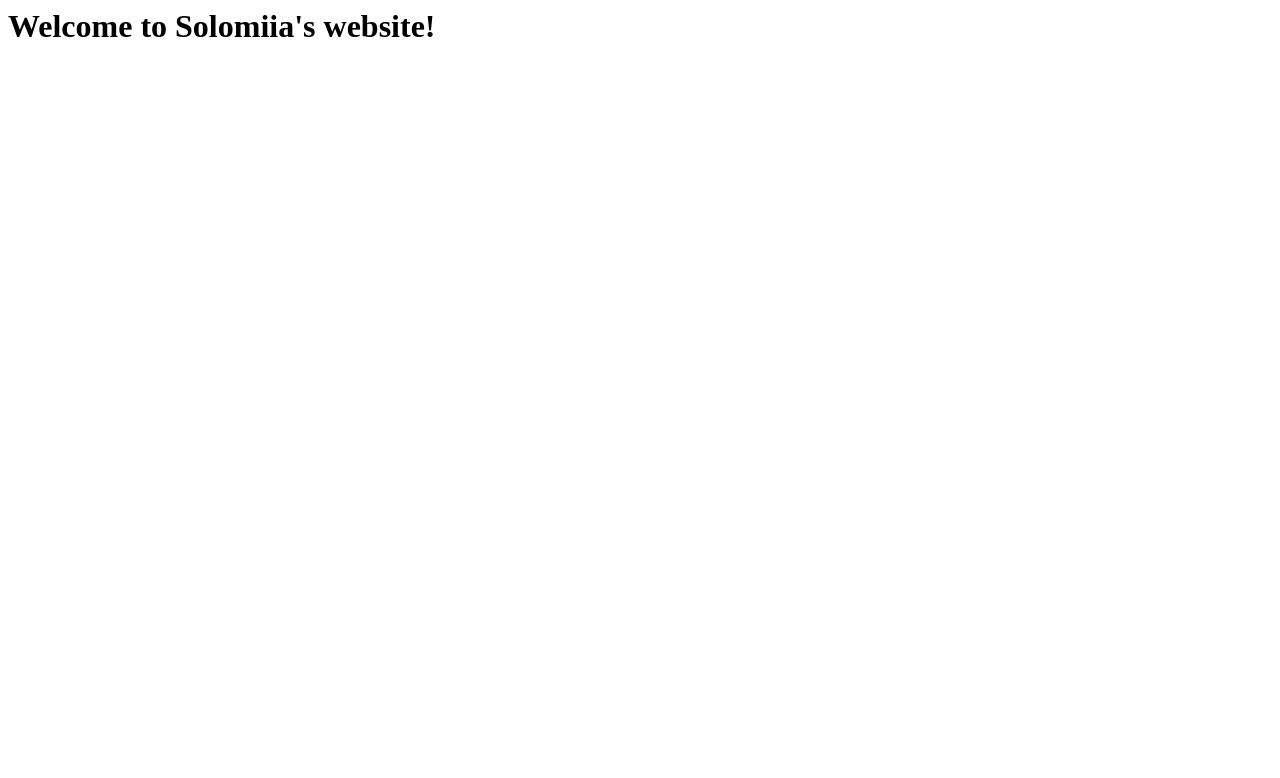
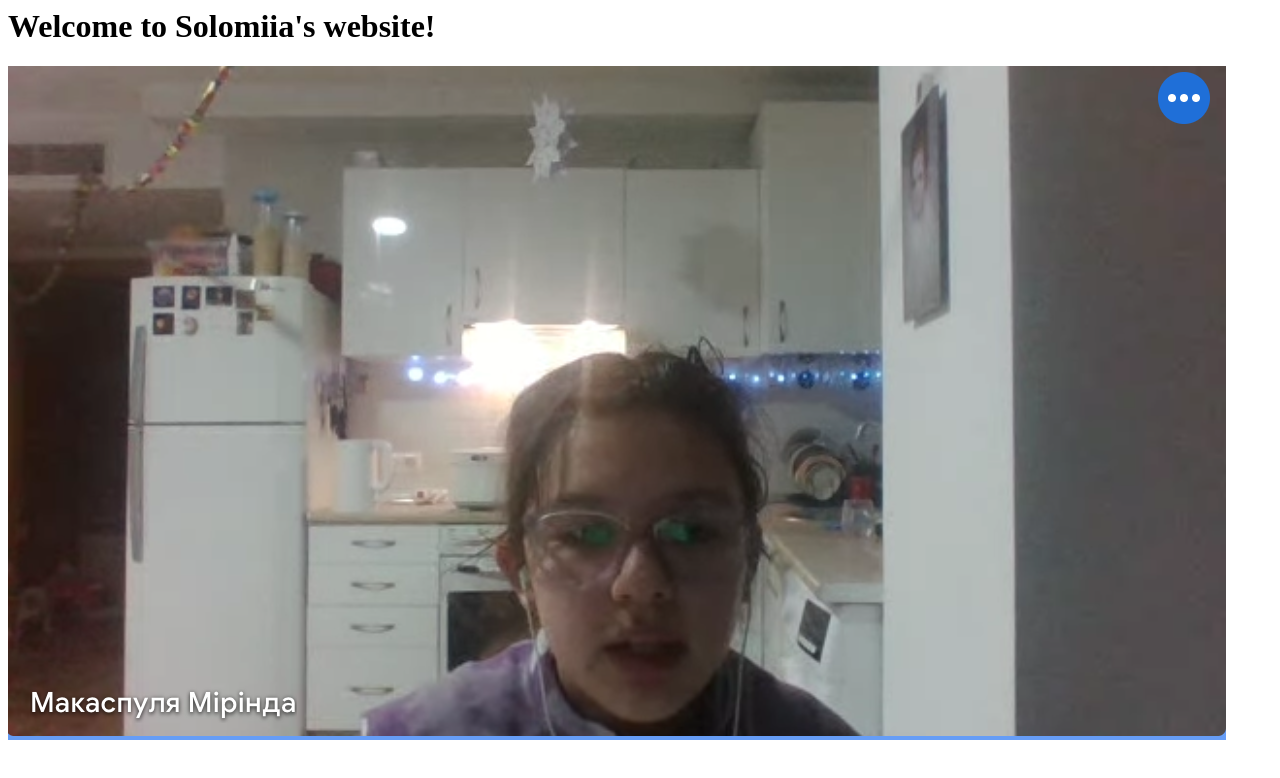
Before and after one commit to makaspul/kushambir, a plain HTML site: page docs/index.html in a window 1280 px wide. Drawn offline with Linux system fonts and the light colour scheme.

Commit message:
added solia.png

```diff
--- a/docs/index.html
+++ b/docs/index.html
@@ -1 +1,2 @@
 <h1>Welcome to Solomiia's website!</h1>
+<img src="img/solia.png" alt="">
```
Also changed, not shown: docs/img/solia.png (added).
